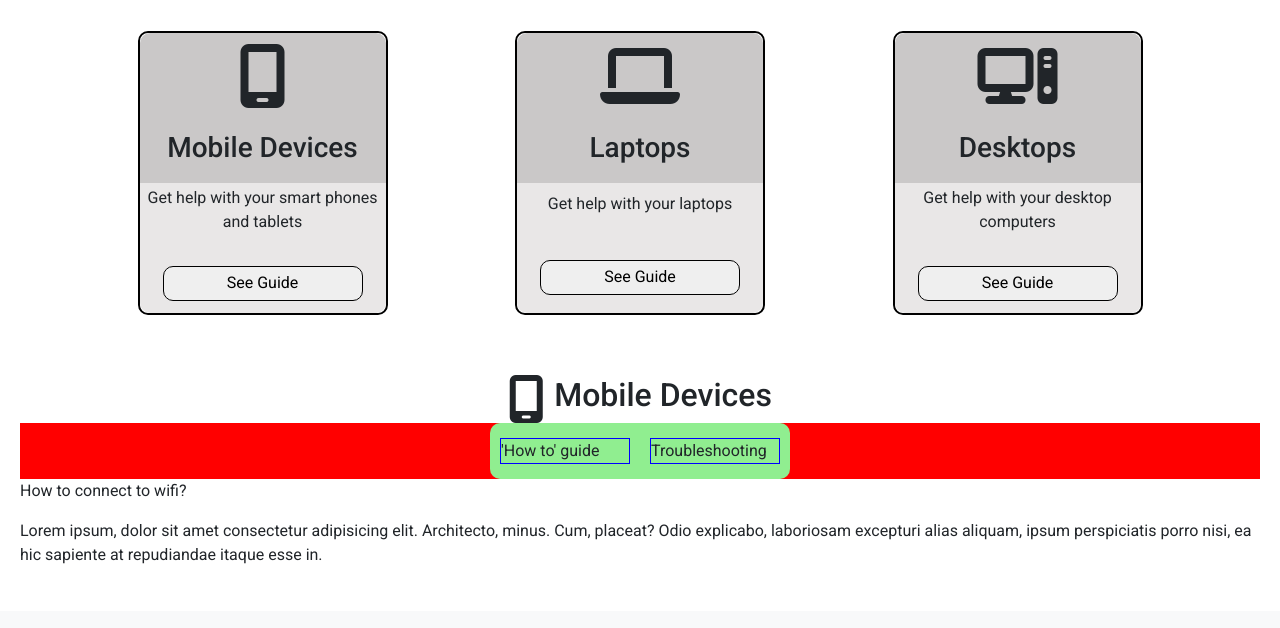
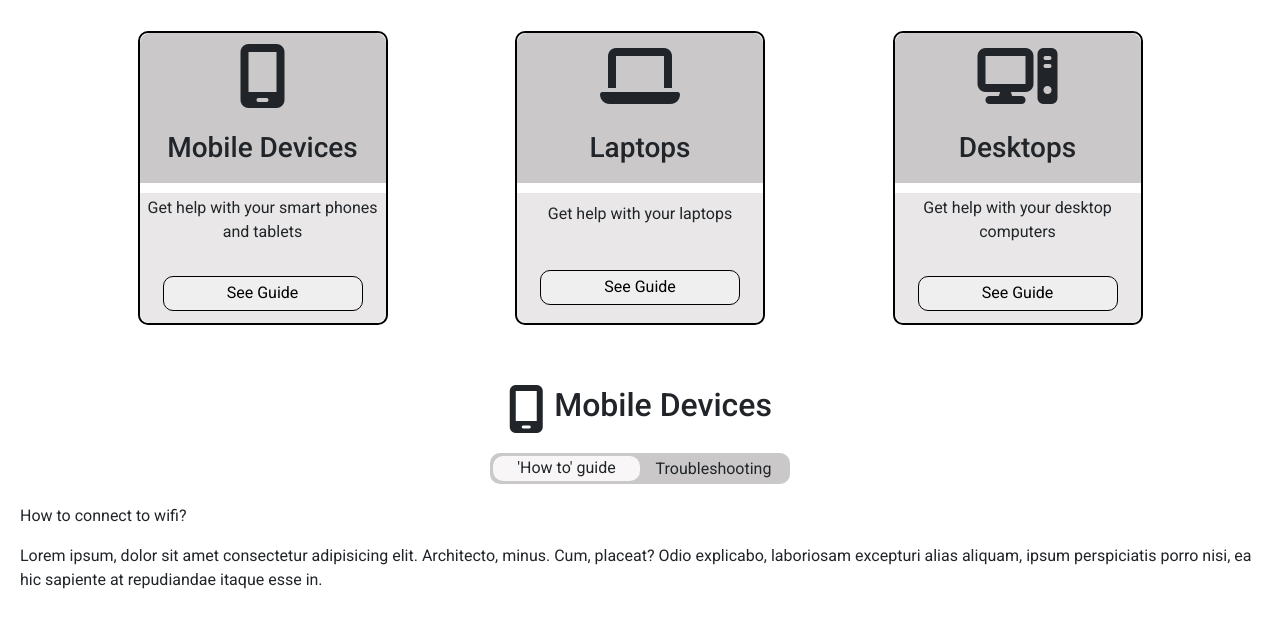
Before and after one commit to Carlos-n21/Team4-Family-hack, a Django app: page /technicalissues/ in a window 1280 px wide. Shown: the part 189-817 px from the top of the page. Before the commit the page ends 753 px from the top, so only its background shows below. Run offline with Django 5.2, Linux system fonts and the light colour scheme; some libraries are stand-ins or nearby versions.

Commit message:
Style toggle elements

```diff
--- a/static/css/style.css
+++ b/static/css/style.css
@@ -70,6 +70,7 @@ h4 {
   justify-content: space-around;
   border-top-left-radius: 10px;
   border-top-right-radius: 10px;
+  margin-bottom: 10px;
 }
 
 .device .body {
@@ -97,7 +98,6 @@ h4 {
   padding: 2px;
   border-radius: 10px;
   text-transform: capitalize;
-  /* background-color: #a40e0e; */
   color: black;
   border: 1px solid black;
   transition: 0.25s;
@@ -129,24 +129,32 @@ h4 {
 }
 
 .toggle-group {
-  background-color: red;
   display: flex;
   align-items: center;
   justify-content: center;
+  margin: 20px 0;
 }
 
 .toggle-container {
-  background-color: lightgreen;
+  background-color: #cac8c8;
   display: flex;
   align-items: center;
   justify-content: center;
   width: 300px;
   border-radius: 10px;
+  padding: 3px;
 }
 
-.toggle-container p{
-  /* display: inline-block; */
-  margin: 15px 10px;
-  border: 1px solid blue;
+.toggle-container .toggle-item{
+  margin: 0;
   width: 150px;
+  text-align: center;
+  cursor: pointer;
 }
+
+.toggle-item.selected {
+  /* border: 1px solid blue; */
+  background-color: #f8f6f6;
+  height: 25px;
+  border-radius: 10px;
+}
--- a/technicalissues/templates/technicalissues.html
+++ b/technicalissues/templates/technicalissues.html
@@ -48,10 +48,9 @@
     </div>
     <div class="toggle-group">
         <div class="toggle-container">
-            <p>'How to' guide</p>
-            <p>Troubleshooting</p>
+            <p class="toggle-item selected">'How to' guide</p>
+            <p class="toggle-item">Troubleshooting</p>
         </div>
-
     </div>
     <div class="help-items">
         <div>
@@ -60,7 +59,6 @@
                 explicabo, laboriosam excepturi alias aliquam, ipsum perspiciatis porro nisi, ea hic sapiente at
                 repudiandae itaque esse in.</p>
         </div>
-
     </div>
 </section>
 {% endblock %}
```
